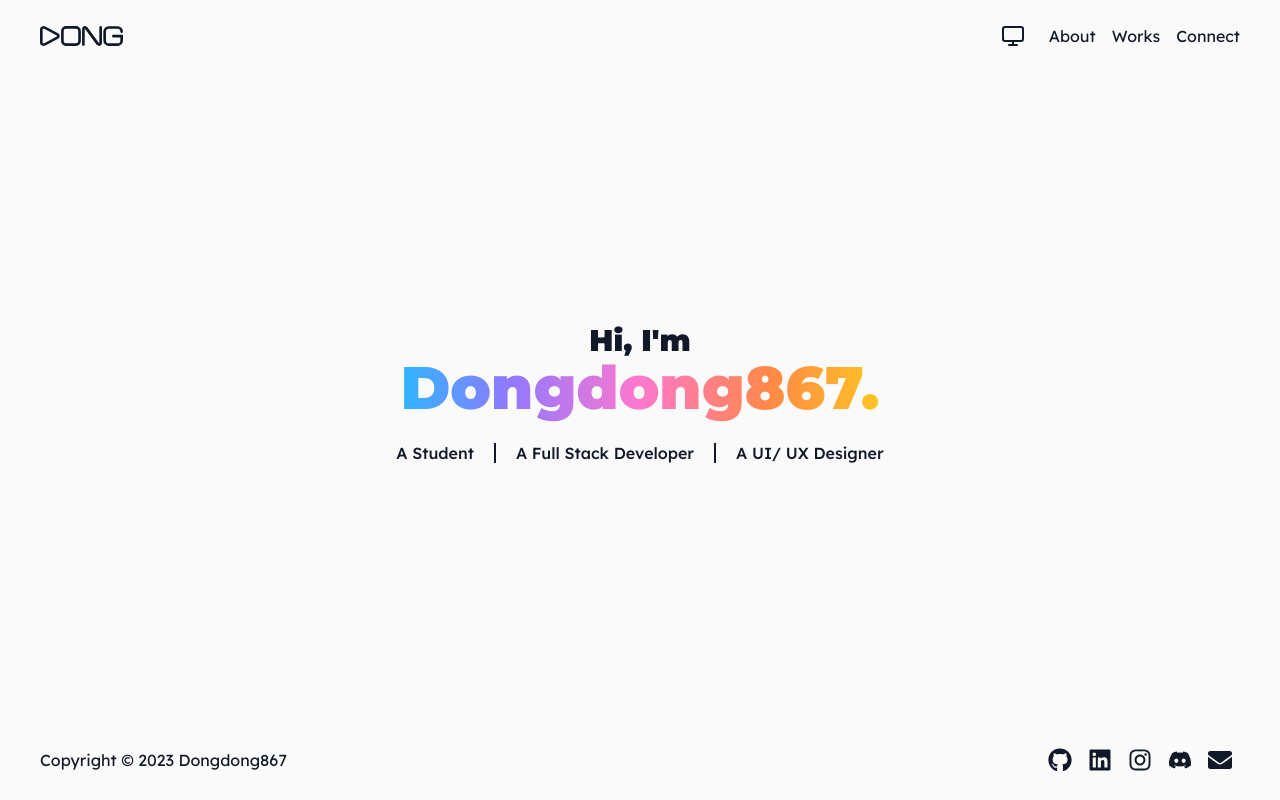
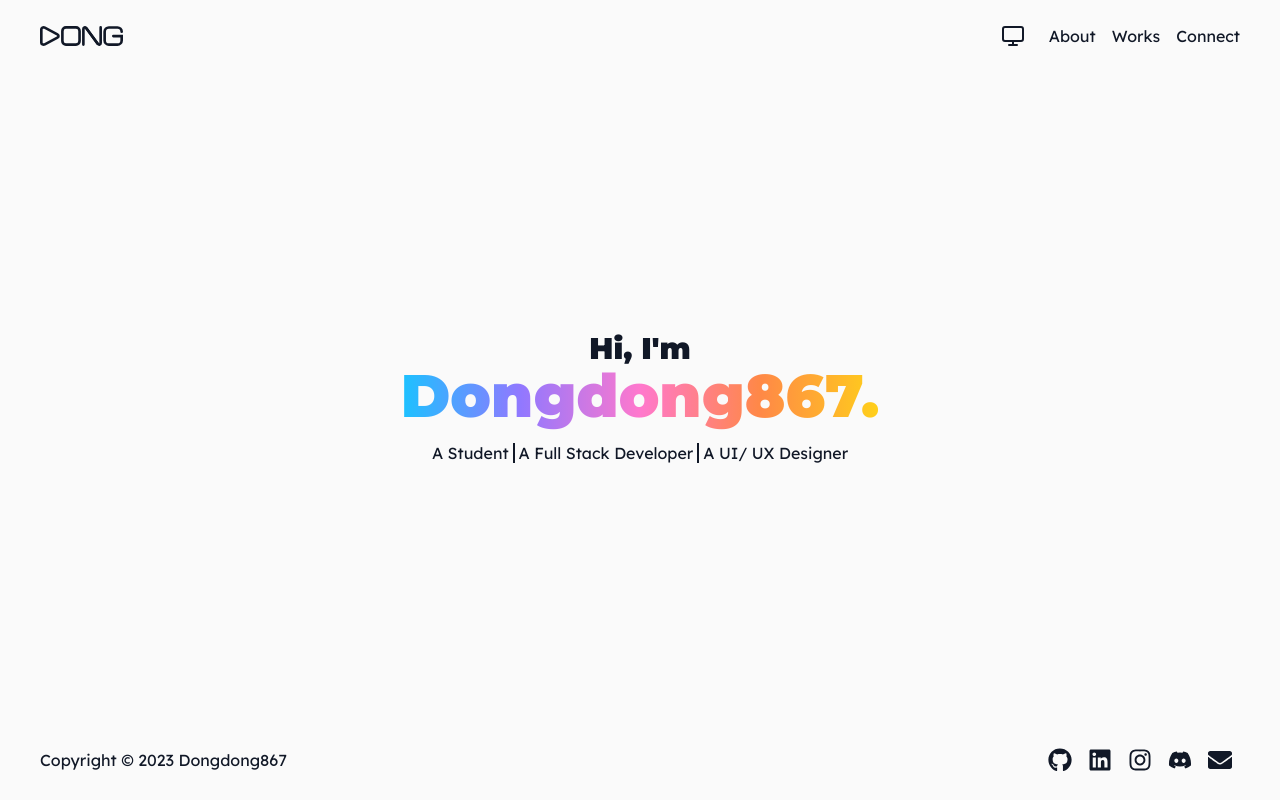
Before and after one commit to dongdong867/dongdong867.dev, a Next.js app: page / in a window 1280 px wide. Built offline with nearby package versions, Linux system fonts and the light colour scheme.

Commit message:
fix(translatable-button): change button to div

```diff
--- a/components/translatable-context-button.tsx
+++ b/components/translatable-context-button.tsx
@@ -1,7 +1,6 @@
 "use client";
 
 import { useEffect, useRef, useState } from "react";
-import { Button } from "./ui/button";
 
 type Props = {
   className?: string;
@@ -17,7 +16,7 @@ const TranslatableContextButton = ({ className = "", children }: Props) => {
   const [translateX, setTranslateX] = useState(0);
   const [translateY, setTranslateY] = useState(0);
 
-  const ref = useRef<HTMLButtonElement>(null);
+  const ref = useRef<HTMLDivElement>(null);
   useEffect(() => {
     if (ref.current) {
       setTop(ref.current.offsetTop);
@@ -28,28 +27,37 @@ const TranslatableContextButton = ({ className = "", children }: Props) => {
   }, []);
 
   return (
-    <Button
+    <div
       ref={ref}
-      className={`${className} bg-transparent w-max h-max hover:bg-gray/50 hover:cursor-none`}
+      className={`
+        ${className}
+        w-max h-max
+        inline-flex
+        items-center justify-center
+        rounded-md
+        bg-transparent
+        hover:bg-gray/50
+        hover:cursor-none
+      `}
       onMouseMove={(e) => {
         if (e.clientX < left + width / 2 && e.clientY < top + height / 2) {
-          setTranslateX(((e.clientX - left - width) / width) * 10);
-          setTranslateY(((e.clientY - top - height) / height) * 10);
+          setTranslateX(((e.clientX - left - width) / width) * 5);
+          setTranslateY(((e.clientY - top - height) / height) * 2.5);
           return;
         }
         if (e.clientX < left + width && e.clientY < top + height / 2) {
-          setTranslateX(((e.clientX - left - width / 2) / width) * 20);
-          setTranslateY(((e.clientY - top - height) / height) * 10);
+          setTranslateX(((e.clientX - left - width / 2) / width) * 10);
+          setTranslateY(((e.clientY - top - height) / height) * 2.5);
           return;
         }
         if (e.clientX < left + width / 2 && e.clientY < top + height) {
-          setTranslateX(((e.clientX - left - width) / width) * 10);
-          setTranslateY(((e.clientY - top - height / 2) / height) * 20);
+          setTranslateX(((e.clientX - left - width) / width) * 5);
+          setTranslateY(((e.clientY - top - height / 2) / height) * 5);
           return;
         }
         if (e.clientX < left + width && e.clientY < top + height) {
-          setTranslateX(((e.clientX - left - width / 2) / width) * 20);
-          setTranslateY(((e.clientY - top - height / 2) / height) * 20);
+          setTranslateX(((e.clientX - left - width / 2) / width) * 10);
+          setTranslateY(((e.clientY - top - height / 2) / height) * 5);
         }
       }}
       onMouseLeave={() => {
@@ -57,10 +65,10 @@ const TranslatableContextButton = ({ className = "", children }: Props) => {
         setTranslateY(0);
       }}
     >
-      <div style={{ transform: `translate(${translateX}%, ${translateY}%)` }}>
+      <div style={{ transform: `translate(${translateX}px, ${translateY}px)` }}>
         {children}
       </div>
-    </Button>
+    </div>
   );
 };
 
```
